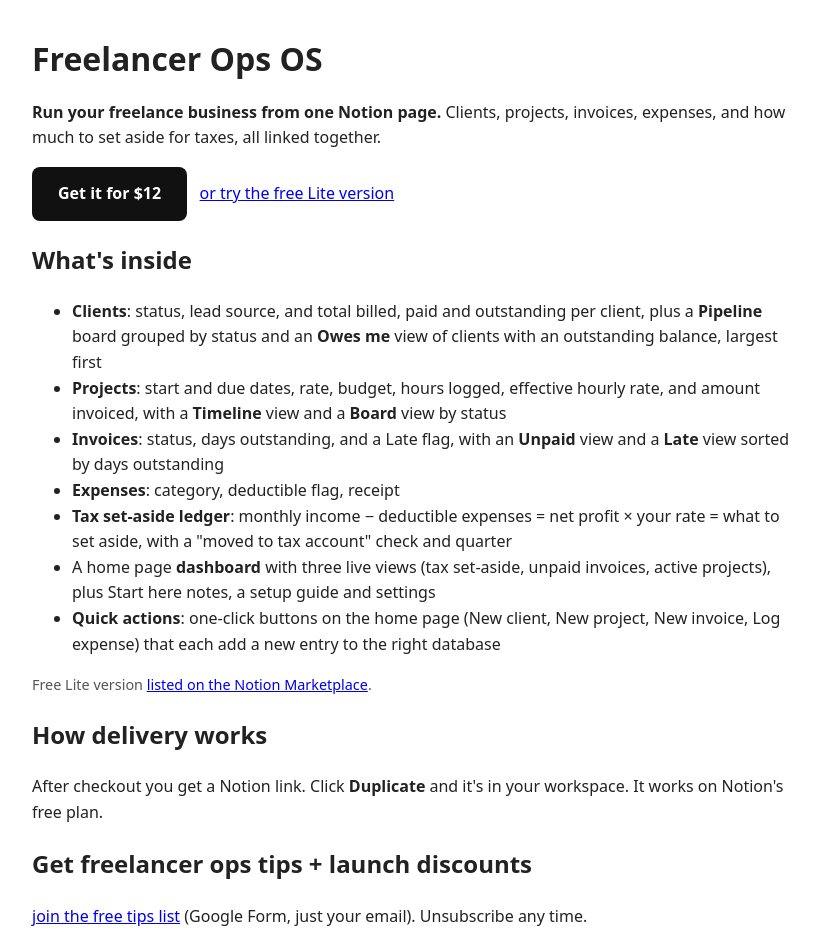
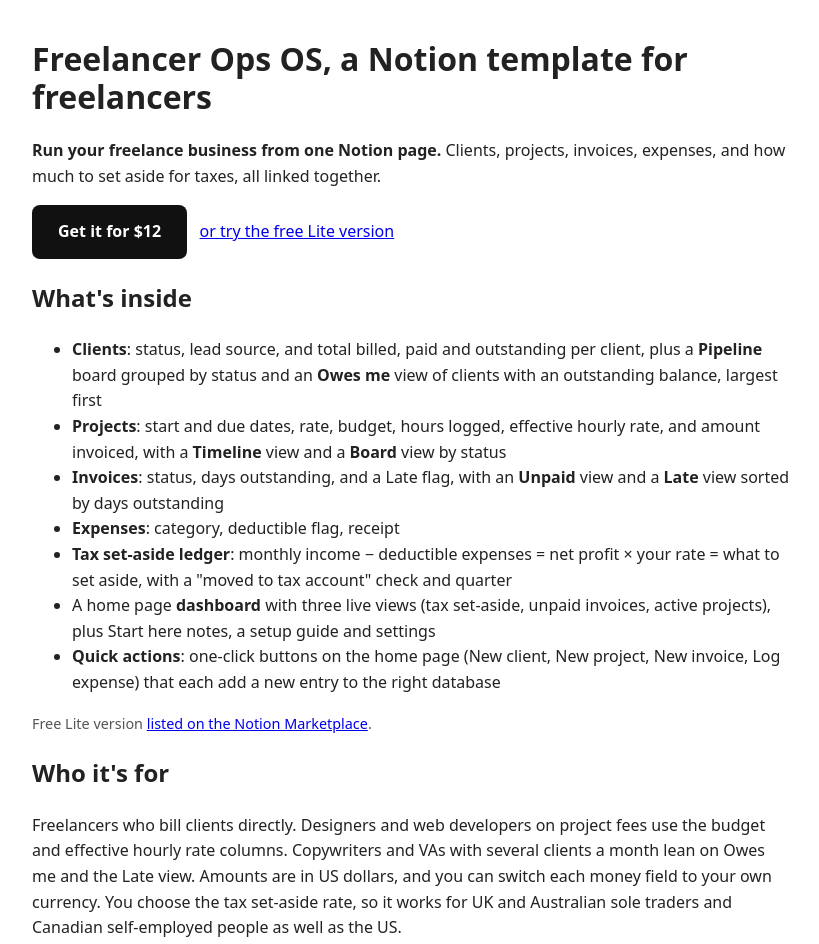
Before and after one commit to 2Rds/freelancer-ops, a plain HTML site: page index.html in a window 1280 px wide. Shown: the top 944 px of the page, without its empty margins (228-1047 px from the left). Drawn offline with Linux system fonts and the light colour scheme.

Commit message:
Homepage: target 'notion template for freelancers' in title, meta, H1; add Who it's for

```diff
--- a/index.html
+++ b/index.html
@@ -1,5 +1,5 @@
-<!doctype html><html lang=en><head><meta charset=utf-8><meta name=viewport content='width=device-width,initial-scale=1'><title>Freelancer Ops OS – Notion Template for Freelancers</title><meta name=description content='Freelancer Ops OS: a Notion template to track clients, projects, invoices, expenses and monthly tax set-asides, with a client pipeline board, unpaid and late invoice views, a project timeline and a live dashboard.'><style>body{font-family:system-ui,sans-serif;max-width:760px;margin:40px auto;padding:0 20px;line-height:1.6;color:#222}a.btn{display:inline-block;background:#111;color:#fff;padding:14px 26px;border-radius:8px;text-decoration:none;font-weight:600}footer{margin-top:60px;font-size:.85em;color:#666}h1{line-height:1.2}</style></head><body>
-<h1>Freelancer Ops OS</h1><p><b>Run your freelance business from one Notion page.</b> Clients, projects, invoices, expenses, and how much to set aside for taxes, all linked together.</p>
+<!doctype html><html lang=en><head><meta charset=utf-8><meta name=viewport content='width=device-width,initial-scale=1'><title>Notion Template for Freelancers | Freelancer Ops OS</title><meta name=description content='A $12 Notion template for freelancers. Link clients to their invoices to see who owes you, and work out a monthly tax set-aside. Free Lite version too.'><style>body{font-family:system-ui,sans-serif;max-width:760px;margin:40px auto;padding:0 20px;line-height:1.6;color:#222}a.btn{display:inline-block;background:#111;color:#fff;padding:14px 26px;border-radius:8px;text-decoration:none;font-weight:600}footer{margin-top:60px;font-size:.85em;color:#666}h1{line-height:1.2}</style></head><body>
+<h1>Freelancer Ops OS, a Notion template for freelancers</h1><p><b>Run your freelance business from one Notion page.</b> Clients, projects, invoices, expenses, and how much to set aside for taxes, all linked together.</p>
 <p><a class=btn id=buy href="https://buy.stripe.com/28E5kE0kJbua7xcaPg9ws01">Get it for $12</a> &nbsp; <a id=lite href="https://prism-toucan-acb.notion.site/Freelancer-Ops-Lite-3fb13c2c7cf88150881ad2d43400c311">or try the free Lite version</a></p>
 <h2>What's inside</h2><ul>
 <li><b>Clients</b>: status, lead source, and total billed, paid and outstanding per client, plus a <b>Pipeline</b> board grouped by status and an <b>Owes me</b> view of clients with an outstanding balance, largest first</li>
@@ -10,6 +10,7 @@
 <li>A home page <b>dashboard</b> with three live views (tax set-aside, unpaid invoices, active projects), plus Start here notes, a setup guide and settings</li>
 <li><b>Quick actions</b>: one-click buttons on the home page (New client, New project, New invoice, Log expense) that each add a new entry to the right database</li></ul>
 <p class=small style="font-size:.9em;color:#555">Free Lite version <a id=mkt href="https://www.notion.com/templates/freelancer-ops-lite">listed on the Notion Marketplace</a>.</p>
+<h2>Who it's for</h2><p>Freelancers who bill clients directly. Designers and web developers on project fees use the budget and effective hourly rate columns. Copywriters and VAs with several clients a month lean on Owes me and the Late view. Amounts are in US dollars, and you can switch each money field to your own currency. You choose the tax set-aside rate, so it works for UK and Australian sole traders and Canadian self-employed people as well as the US.</p>
 <h2>How delivery works</h2><p>After checkout you get a Notion link. Click <b>Duplicate</b> and it's in your workspace. It works on Notion's free plan.</p>
 <h2>Get freelancer ops tips + launch discounts</h2><p><a id=sub href="https://docs.google.com/forms/d/e/1FAIpQLSddz9DCwWjdM9YQlhGqYCXsgNNalzNWBOGHEX09AKsjsctIUg/viewform?usp=pp_url&entry.746145938=direct">join the free tips list</a> (Google Form, just your email). Unsubscribe any time.</p>
 <h2>FAQ</h2><p><b>Is this tax advice?</b> No. The tax tracker is a budgeting estimate. Check your local rules.<br><b>Refunds?</b> See our <a href="refund.html">refund policy</a>.<br><b>One-time payment?</b> Yes, $12 once, with free updates.</p><footer>© 2026 Freelancer Ops · <a href="index.html">Home</a> · <a href="terms.html">Terms</a> · <a href="privacy.html">Privacy</a> · <a href="refund.html">Refunds</a> · Contact: <a href="mailto:freelancer.ops.hq@gmail.com">freelancer.ops.hq@gmail.com</a></footer><script>
```
